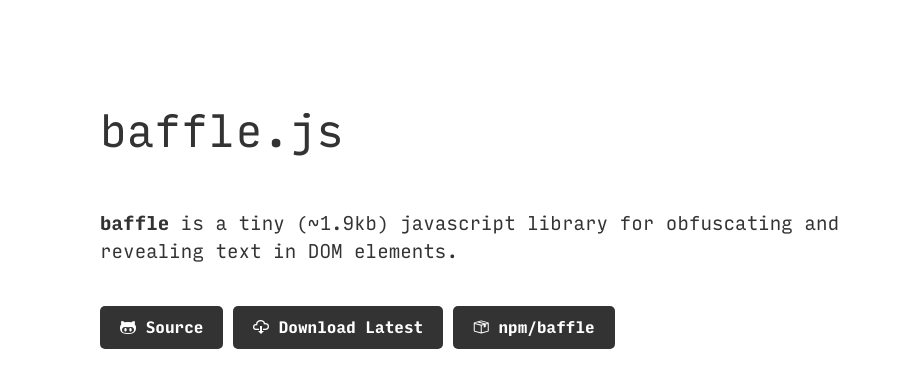
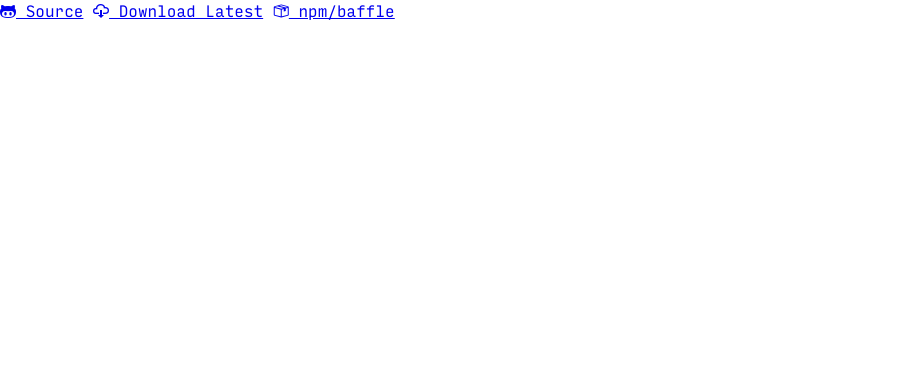
Before and after one commit to camwiegert/baffle, a website built with webpack: page index.html in a window 1280 px wide. Shown: the whole page, without its empty margins (0-901 px from the left). Built offline with nearby package versions, Linux system fonts and the light colour scheme.

Commit message:
Nuke existing design -> fresh start

```diff
--- a/assets/css/main.scss
+++ b/assets/css/main.scss
@@ -19,51 +19,7 @@
     font-style: normal;
     font-weight: 400;
     line-height: 1.45;
-    margin: 10rem;
     position: relative;
     -webkit-font-smoothing: antialiased;
             font-smoothing: antialiased;
 }
-
-p {
-    max-width: 40em;
-    margin: 0 0 1em 0;
-}
-
-a {
-    text-decoration: none;
-    color: inherit;
-}
-
-h1,
-h2,
-h3,
-h4,
-h5 {
-    margin: 0 0 1em 0;
-}
-
-.btn {
-    display: inline-block;
-    color: $color-white;
-    background-color: $color-black;
-    border-radius: 5px;
-    padding: 1rem 2rem;
-    font-weight: 700;
-}
-
-.header {
-    margin-bottom: 6rem;
-}
-
-.headline {
-    font-weight: 400;
-    font-size: 4.5rem;
-}
-
-.lead {
-    font-size: 1.2em;
-    font-weight: 400;
-    max-width: 40em;
-    margin-bottom: 4rem;
-}
--- a/assets/js/main.bundle.js
+++ b/assets/js/main.bundle.js
@@ -1 +1 @@
-!function(r){function e(a){if(t[a])return t[a].exports;var n=t[a]={exports:{},id:a,loaded:!1};return r[a].call(n.exports,n,n.exports,e),n.loaded=!0,n.exports}var t={};return e.m=r,e.c=t,e.p="",e(0)}([function(r,e){"use strict";var t=["█","▓","▒","░","█","▓","▒","░","█","▓","▒","░","<",">","/"];baffle(".headline",{characters:t}).start().reveal(1500,3e3)}]);
+!function(r){function t(o){if(e[o])return e[o].exports;var n=e[o]={exports:{},id:o,loaded:!1};return r[o].call(n.exports,n,n.exports,t),n.loaded=!0,n.exports}var e={};return t.m=r,t.c=e,t.p="",t(0)}([function(r,t){"use strict"}]);
--- a/assets/js/main.js
+++ b/assets/js/main.js
@@ -15,7 +15,3 @@
     '\u003e',
     '\u002f'
 ];
-
-baffle('.headline', {
-    characters: gibberish
-}).start().reveal(1500, 3000);
--- a/index.html
+++ b/index.html
@@ -7,15 +7,9 @@
     </head>
     <body>
 
-        <header class="header">
-            <h1 class="headline">baffle.js</h1>
-            <h2 class="lead"><strong>baffle</strong> is a tiny (~1.9kb) javascript library for obfuscating and revealing text in DOM elements.</h2>
-            <div class="header-actions">
-                <a class="btn" href="https://github.com/camwiegert/baffle"><i class="octicon octicon-octoface"></i> Source</a>
-                <a class="btn" href="https://raw.githubusercontent.com/camwiegert/baffle/master/dist/baffle.min.js"><i class="octicon octicon-cloud-download"></i> Download Latest</a>
-                <a class="btn" href="https://npmjs.com/package/baffle"><i class="octicon octicon-package"></i> npm/baffle</a>
-            </div>
-        </header>
+        <a class="btn" href="https://github.com/camwiegert/baffle"><i class="octicon octicon-octoface"></i> Source</a>
+        <a class="btn" href="https://raw.githubusercontent.com/camwiegert/baffle/master/dist/baffle.min.js"><i class="octicon octicon-cloud-download"></i> Download Latest</a>
+        <a class="btn" href="https://npmjs.com/package/baffle"><i class="octicon octicon-package"></i> npm/baffle</a>
 
         <script src="./dist/baffle.min.js"></script>
         <script src="./assets/js/main.bundle.js"></script>
```
Also changed, not shown: assets/css/main.min.css. Lines whose indentation alone changed are shown as unchanged.
